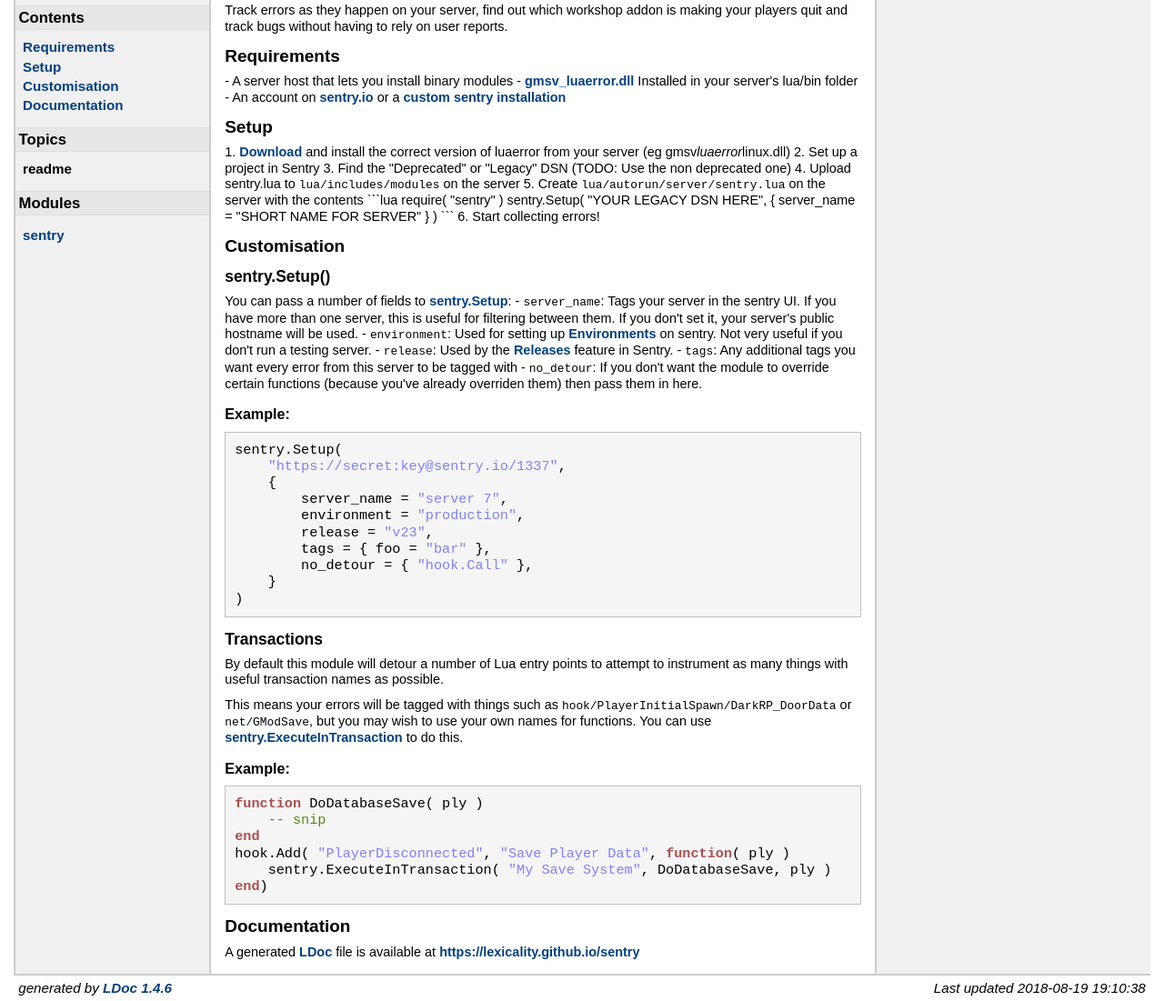
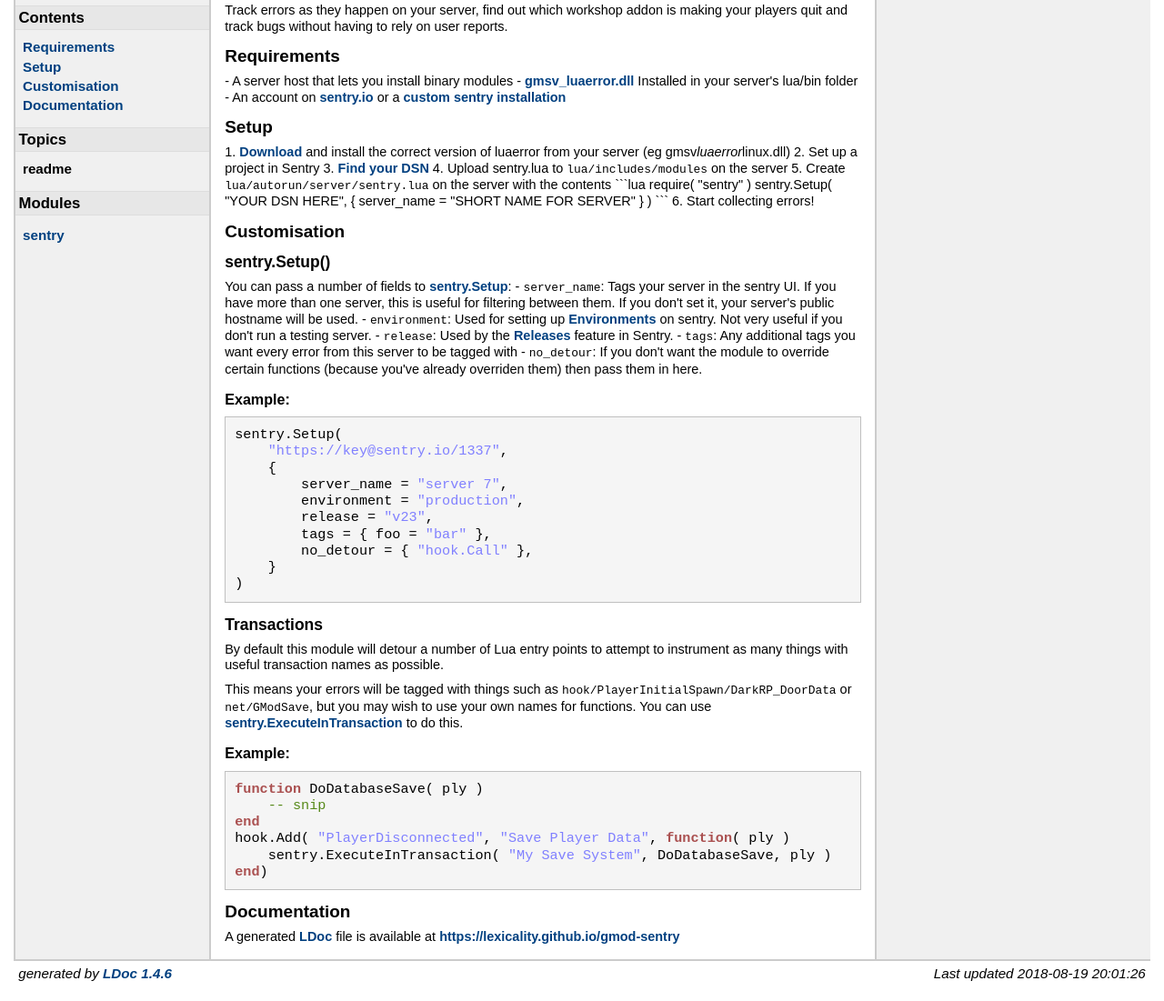
Before and after one commit to Lexicality/gmod-sentry, a plain HTML site: page docs/topics/readme.md.html in a window 1280 px wide. Shown: the part 71-1172 px from the top of the page at 91% size. Drawn offline with Linux system fonts and the light colour scheme.

Commit message:
Support sentry 9 style DSNs
Irritatingly the SDK docs don't seem to have been updated since v7, so
I'm going to need to dig a bit more to see if there's something else
I've missed

````diff
--- a/docs/topics/readme.md.html
+++ b/docs/topics/readme.md.html
@@ -64,19 +64,19 @@
 <h2>Setup</h2>
 <p>1. <a href="https://github.com/danielga/gm_luaerror/releases">Download</a> and install the correct version of luaerror from your server (eg gmsv<em>luaerror</em>linux.dll)
 2. Set up a project in Sentry
-3. Find the "Deprecated" or "Legacy" DSN (TODO: Use the non deprecated one)
+3. <a href="https://docs.sentry.io/quickstart/#about-the-dsn">Find your DSN</a>
 4. Upload sentry.lua to <code>lua/includes/modules</code> on the server
 5. Create <code>lua/autorun/server/sentry.lua</code> on the server with the contents
    ```lua
    require( "sentry" )
-   sentry.Setup( "YOUR LEGACY DSN HERE", { server_name = "SHORT NAME FOR SERVER" } )
+   sentry.Setup( "YOUR DSN HERE", { server_name = "SHORT NAME FOR SERVER" } )
    ```
 6. Start collecting errors!</p>
 
 <p><a name="Customisation"></a></p>
 <h2>Customisation</h2>
 <h3>sentry.Setup()</h3>
-<p>You can pass a number of fields to <a href="https://lexicality.github.io/sentry#Setup"><a href="../index.html#Setup">sentry.Setup</a></a>:
+<p>You can pass a number of fields to <a href="https://lexicality.github.io/gmod-sentry#Setup"><a href="../index.html#Setup">sentry.Setup</a></a>:
 - <code>server_name</code>: Tags your server in the sentry UI. If you have more than one server, this is useful for filtering between them. If you don't set it, your server's public hostname will be used.
 - <code>environment</code>: Used for setting up <a href="https://docs.sentry.io/learn/environments/">Environments</a> on sentry. Not very useful if you don't run a testing server.
 - <code>release</code>: Used by the <a href="https://docs.sentry.io/learn/releases/">Releases</a> feature in Sentry.
@@ -87,7 +87,7 @@
 
 <pre>
 sentry.Setup(
-    <span class="string">"https://secret:key@sentry.io/1337"</span>,
+    <span class="string">"https://key@sentry.io/1337"</span>,
     {
         server_name = <span class="string">"server 7"</span>,
         environment = <span class="string">"production"</span>,
@@ -102,7 +102,7 @@
 <h3>Transactions</h3>
 <p>By default this module will detour a number of Lua entry points to attempt to instrument as many things with useful transaction names as possible.</p>
 
-<p>This means your errors will be tagged with things such as <code>hook/PlayerInitialSpawn/DarkRP_DoorData</code> or <code>net/GModSave</code>, but you may wish to use your own names for functions. You can use <a href="https://lexicality.github.io/sentry#ExecuteInTransaction"><a href="../index.html#ExecuteInTransaction">sentry.ExecuteInTransaction</a></a> to do this.</p>
+<p>This means your errors will be tagged with things such as <code>hook/PlayerInitialSpawn/DarkRP_DoorData</code> or <code>net/GModSave</code>, but you may wish to use your own names for functions. You can use <a href="https://lexicality.github.io/gmod-sentry#ExecuteInTransaction"><a href="../index.html#ExecuteInTransaction">sentry.ExecuteInTransaction</a></a> to do this.</p>
 
 <h4>Example:</h4>
 
@@ -118,7 +118,7 @@
 
 <p><a name="Documentation"></a></p>
 <h2>Documentation</h2>
-<p>A generated <a href="https://stevedonovan.github.io/ldoc/">LDoc</a> file is available at <a href="https://lexicality.github.io/sentry">https://lexicality.github.io/sentry</a></p>
+<p>A generated <a href="https://stevedonovan.github.io/ldoc/">LDoc</a> file is available at <a href="https://lexicality.github.io/gmod-sentry">https://lexicality.github.io/gmod-sentry</a></p>
 
 
 
@@ -127,7 +127,7 @@
 </div> <!-- id="main" -->
 <div id="about">
 <i>generated by <a href="http://github.com/stevedonovan/LDoc">LDoc 1.4.6</a></i>
-<i style="float:right;">Last updated 2018-08-19 19:10:38 </i>
+<i style="float:right;">Last updated 2018-08-19 20:01:26 </i>
 </div> <!-- id="about" -->
 </div> <!-- id="container" -->
 </body>
````
Also changed, not shown: docs/index.html (+2 -2 lines), 2 other files.
